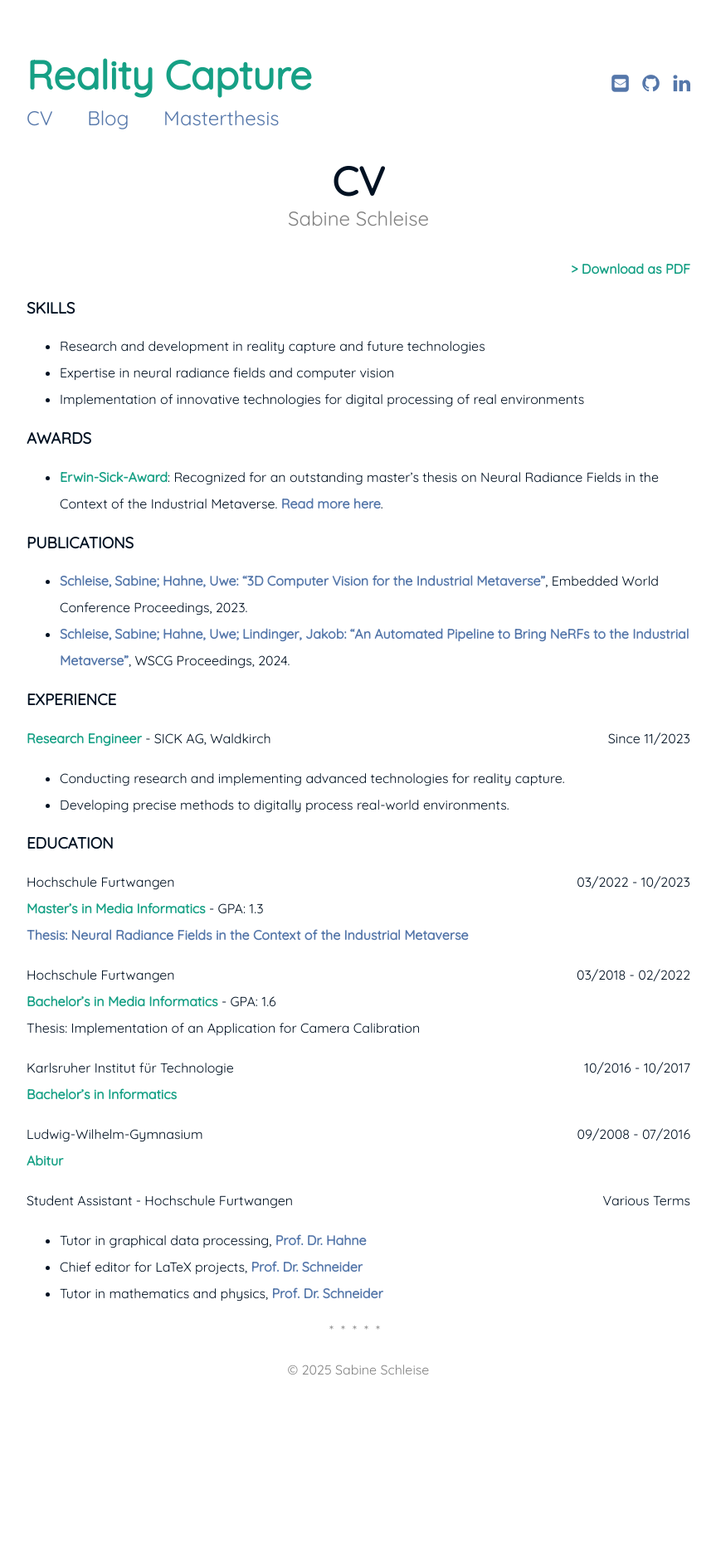
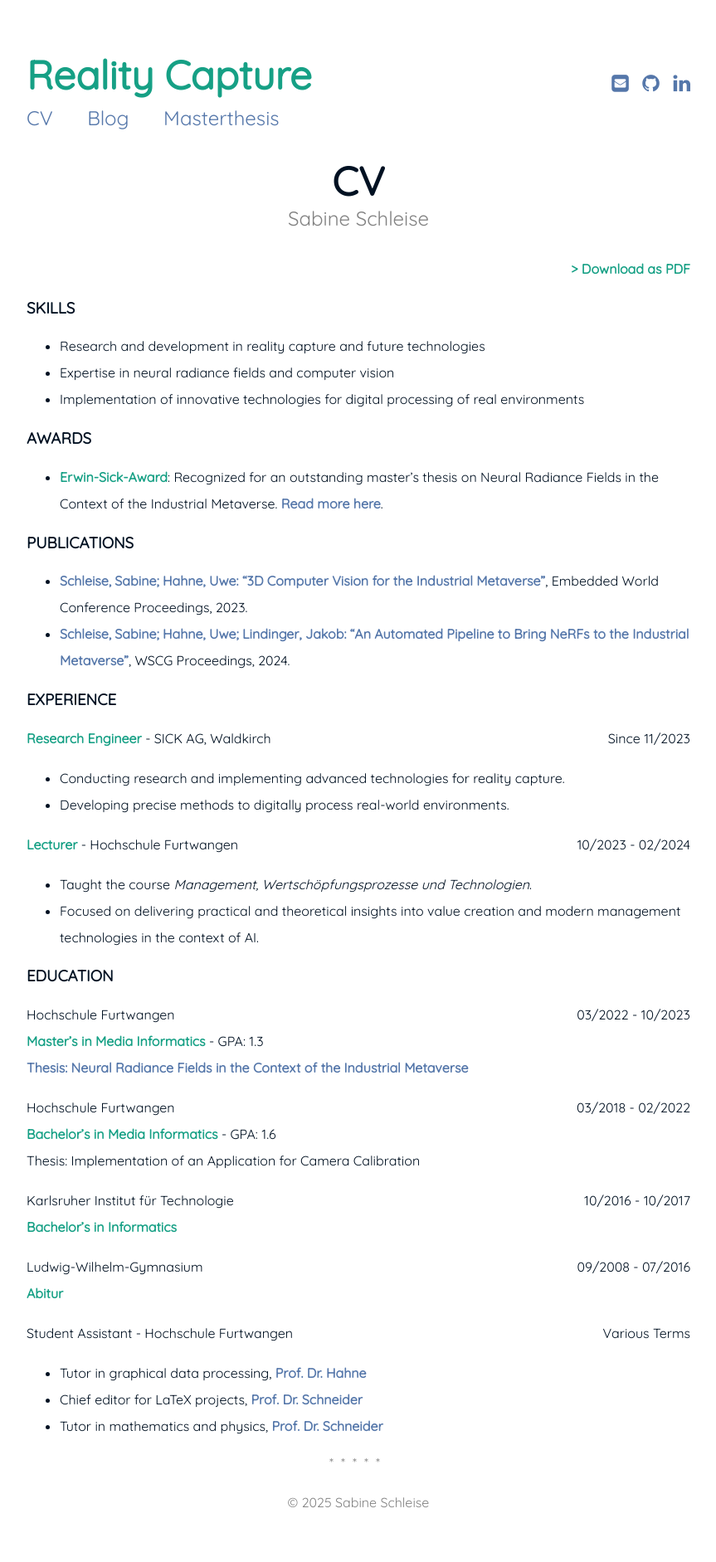
Before and after one commit to sabinecelina/Reality_Capture, a Jekyll site: the page built from CV.md, in a window 1280 px wide. Shown: the whole page at 83% size, without its empty margins (208-1071 px from the left). Built offline with Jekyll 4.4.1, drawn with Linux system fonts in a browser that asks for light colours; before the commit the page ends 1723 px from its top, so only the background shows below that.

Commit message:
small changes

```diff
--- a/CV.md
+++ b/CV.md
@@ -27,6 +27,10 @@ subtitle: Sabine Schleise
 - Conducting research and implementing advanced technologies for reality capture.
 - Developing precise methods to digitally process real-world environments.
 
+**Lecturer** - Hochschule Furtwangen <span style="float: right;">10/2023 - 02/2024</span>
+- Taught the course *Management, Wertschöpfungsprozesse und Technologien*.
+- Focused on delivering practical and theoretical insights into value creation and modern management technologies in the context of AI.
+
 ### EDUCATION
 
 Hochschule Furtwangen <span style="float: right;">03/2022 - 10/2023</span>
--- a/_config.yml
+++ b/_config.yml
@@ -3,7 +3,7 @@ title: Reality Capture
 description: >
     Homepage Sabine Schleise
 baseurl: "/Reality_Capture" # the subpath of your site, e.g. /blog/
-url: "https://sabinecelina.github.io" # the base hostname & protocol for your site
+url: "www.sabineschleise.com" # the base hostname & protocol for your site
 
 author:
   fullname: Sabine Schleise
```
Also changed, not shown: _posts/2024-12-20-examples_radiance_fields.md (+5 -3 lines).
